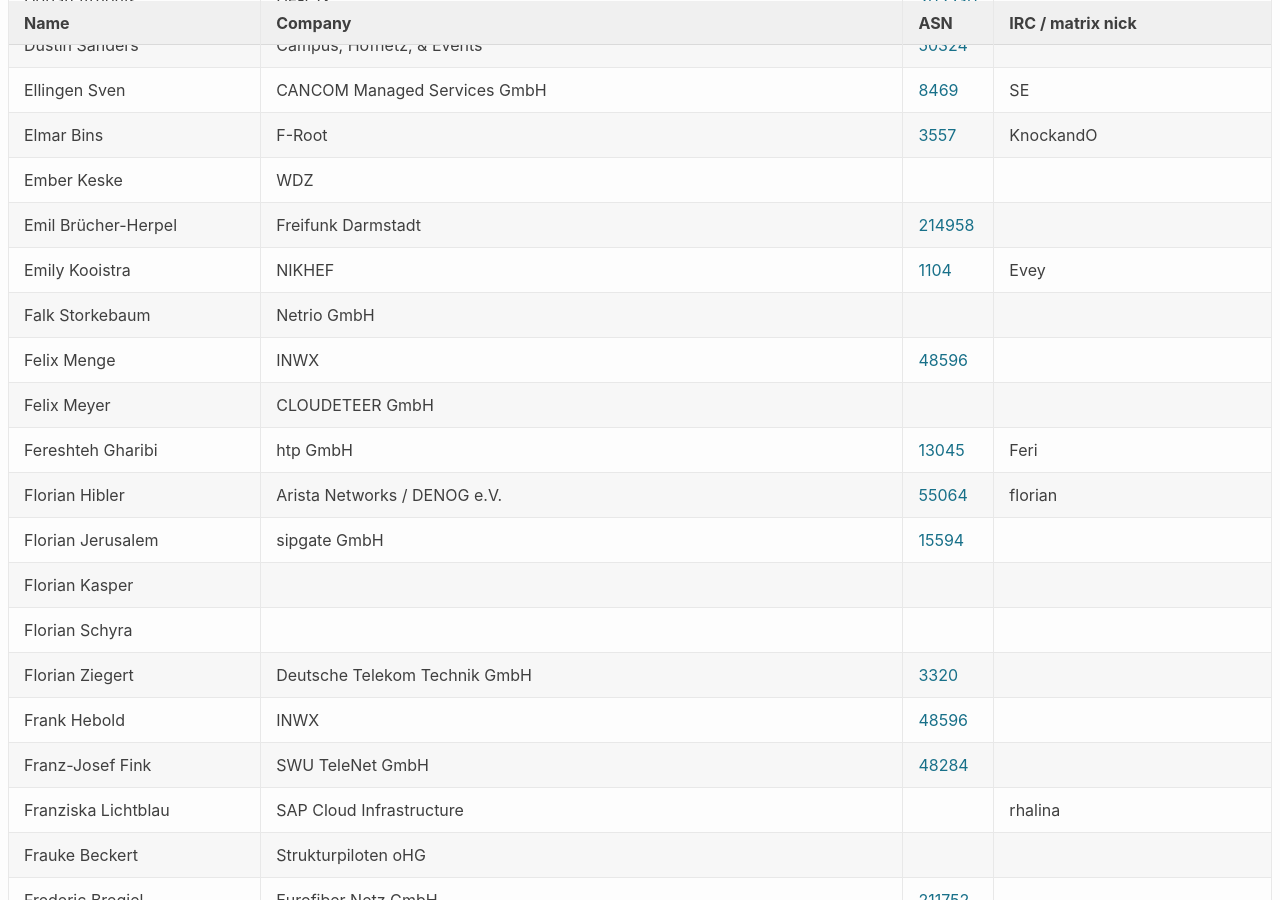
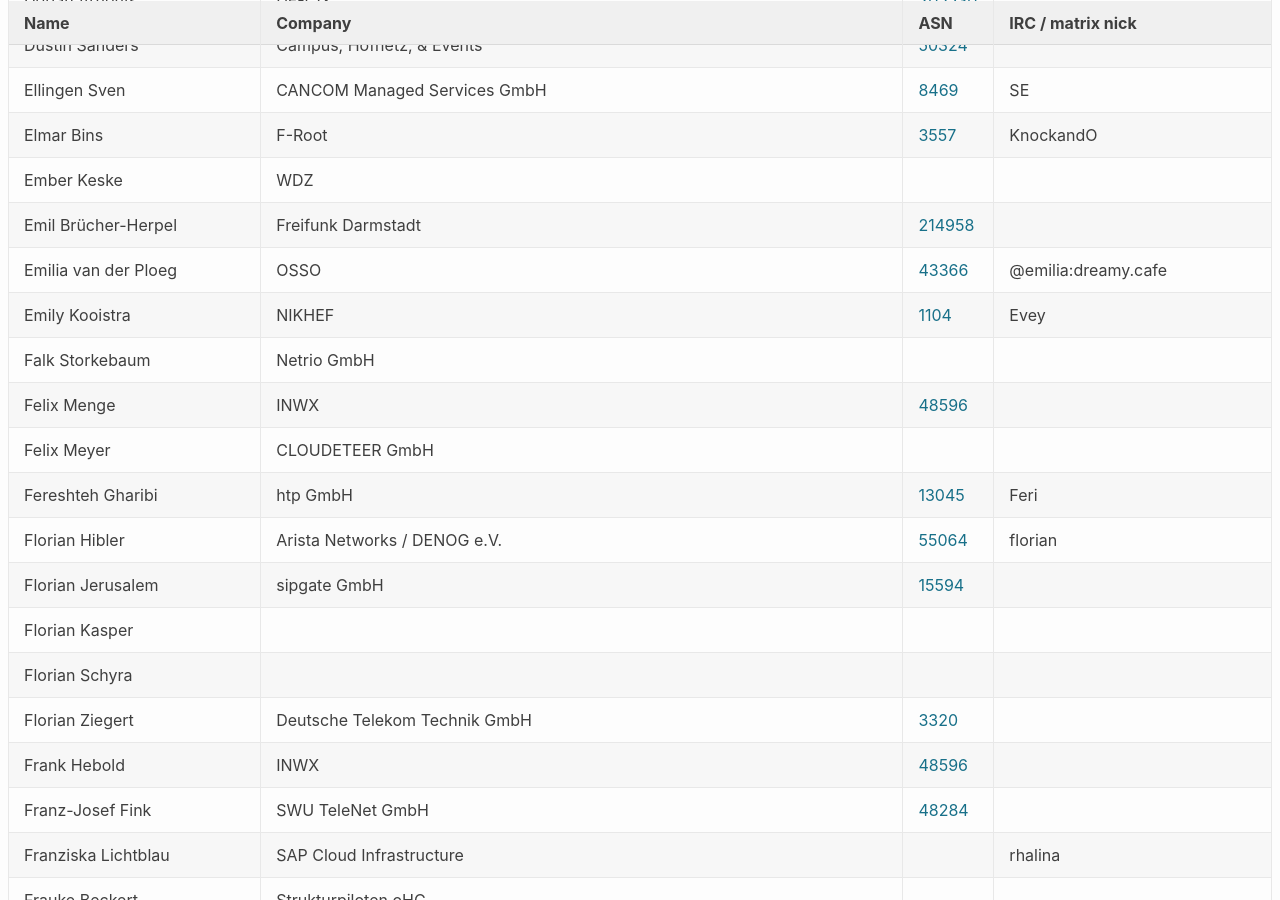
Before and after one commit to denog/pretix-attendeelist, a Jekyll site: the page built from denog17/index.markdown, in a window 1280 px wide and 900 px high, scrolled down 3439 px. Built offline with Jekyll 4.4.1, drawn with Linux system fonts in a browser that asks for light colours.

Commit message:
Latest data: Thu Aug 21 10:11:12 UTC 2025

```diff
--- a/_data/attendees_denog17_onsite.json
+++ b/_data/attendees_denog17_onsite.json
@@ -468,6 +468,12 @@
     "asn": "214958"
   },
   {
+    "name": "Emilia van der Ploeg",
+    "company": "OSSO",
+    "irc": "@emilia:dreamy.cafe",
+    "asn": "43366"
+  },
+  {
     "name": "Emily Kooistra",
     "company": "NIKHEF",
     "irc": "Evey",
```
